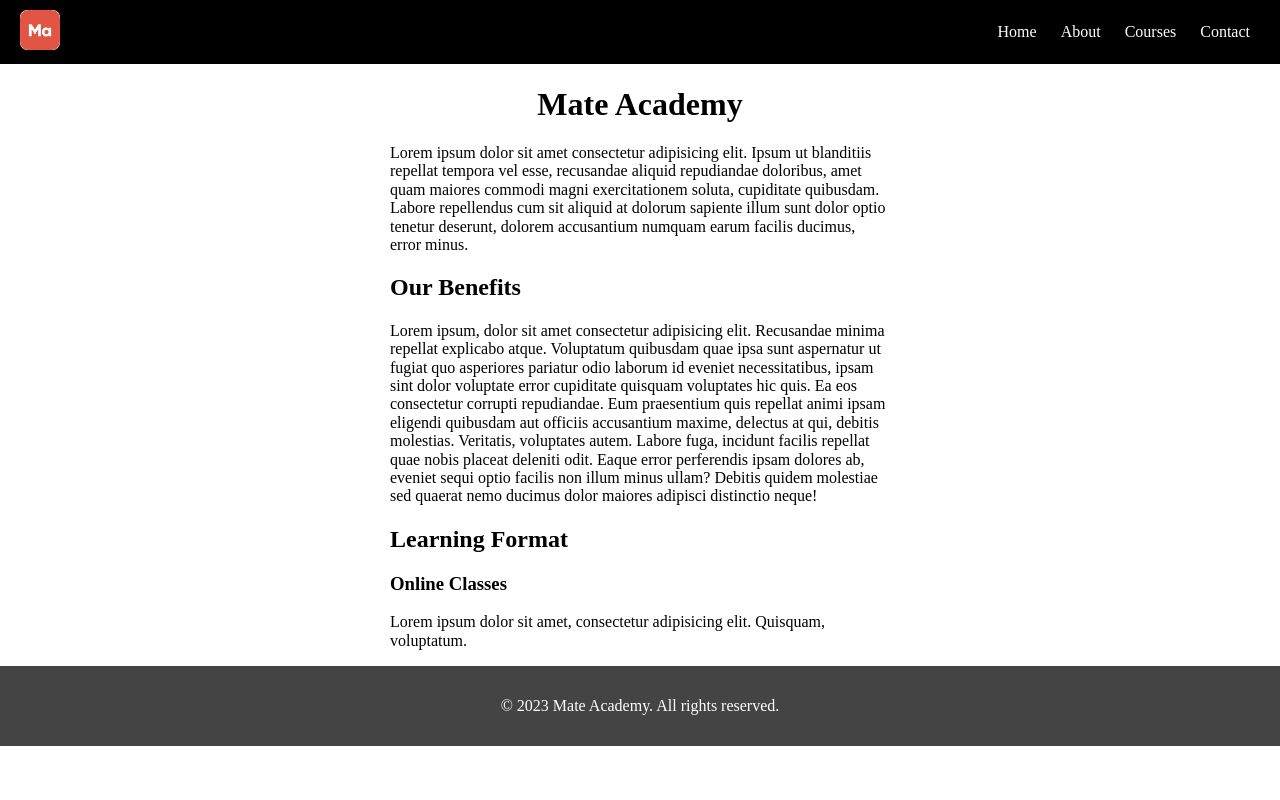
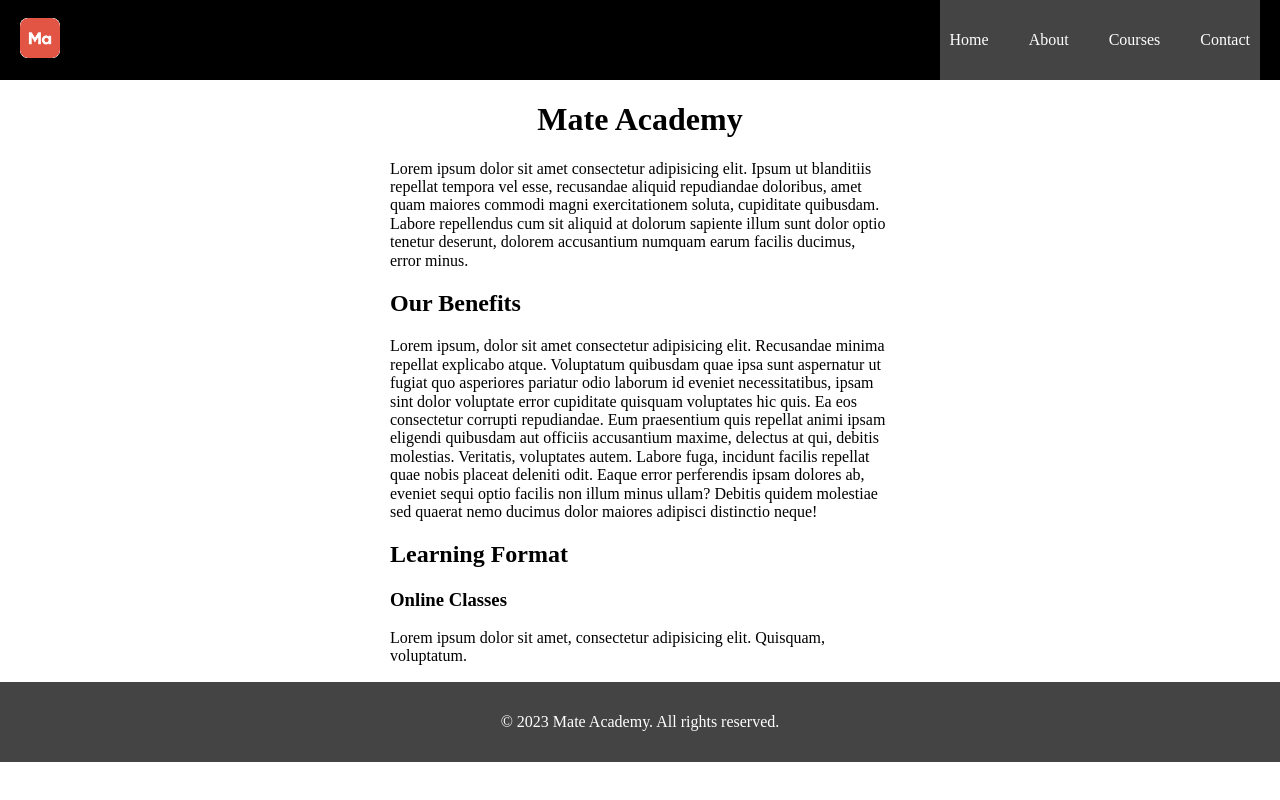
Before and after one commit to OksanaGryshyna27/Mate_Academy_AQA, a plain HTML site: page HTML_CSS/semantic-basics/index.html in a window 1280 px wide. Drawn offline with nearby package versions, Linux system fonts and the light colour scheme.

Commit message:
add semantic navigation

```diff
--- a/HTML_CSS/semantic-basics/index.html
+++ b/HTML_CSS/semantic-basics/index.html
@@ -16,10 +16,20 @@
       class="logo__img">
     </a>
     <nav class="nav">
-      <a class="nav__link" href="index.html">Home</a>
-      <a class="nav__link" href="about.html">About</a>
-      <a class="nav__link" href="courses.html">Courses</a>
-      <a class="nav__link" href="contact.html">Contact</a>
+     <ul class="nav__list">
+      <li class="nav__item">
+        <a class="nav__link" href="index.html">Home</a>
+      </li>
+      <li class="nav__item">
+        <a class="nav__link" href="about.html">About</a>
+      </li>
+      <li class="nav__item">
+        <a class="nav__link" href="courses.html">Courses</a>
+      </li>
+      <li class="nav__item">
+        <a class="nav__link" href="contact.html">Contact</a>
+      </li>
+    </ul>
     </nav>
   </header>
   <main class="container">
--- a/HTML_CSS/semantic-basics/style.css
+++ b/HTML_CSS/semantic-basics/style.css
@@ -7,18 +7,27 @@
   display: flex;
   align-items: center;
   justify-content: space-between;
-  padding: 10px 20px;
+  padding: 0 20px;
 }
 .nav {
   display: inline-block;
   padding: 10px 0;
-  background-color: #000;
-  text-align: center;
+  background-color: #444;
+}
 
+.nav__list {
+  display: flex;
+  list-style: none;
+  gap: 20px;
+  margin: 0;
+  padding: 0;
 }
 
 .nav__link {
-  margin: 0 10px;
+  display: inline-block;
+  height: 60px;
+  line-height: 60px;
+  padding: 0 10px;
   color: #fff;
   text-decoration: none;
 }
```
